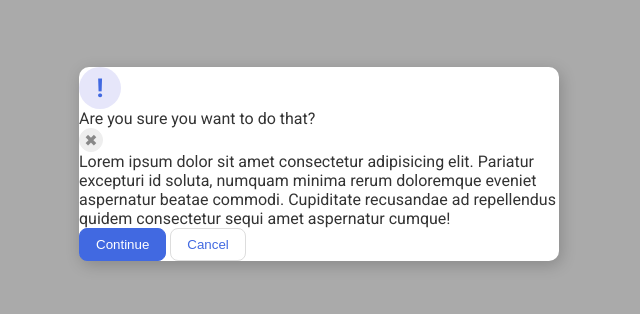
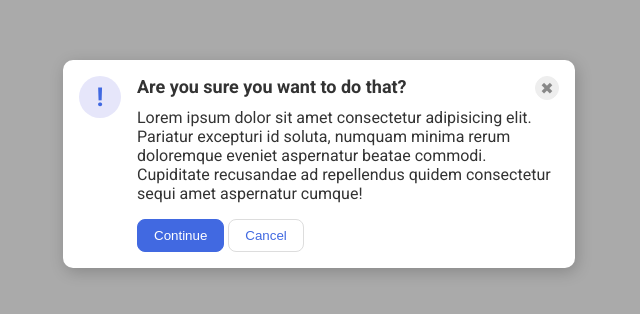
Before and after one commit to ssaturgo2/flex-practice, a plain HTML site: page 05-flex-modal/index.html in a window 1280 px wide. Shown: the part 236-550 px from the top of the page, without its empty margins (321-961 px from the left). Drawn offline with Linux system fonts and the light colour scheme.

Commit message:
submit solutions. problem 5

```diff
--- a/05-flex-modal/index.html
+++ b/05-flex-modal/index.html
@@ -10,11 +10,15 @@
   <body>
     <div class="modal">
       <div class="icon">!</div>
-      <div class="header">Are you sure you want to do that?</div>
-      <button class="close-button">✖</button>
-      <div class="text">Lorem ipsum dolor sit amet consectetur adipisicing elit. Pariatur excepturi id soluta, numquam minima rerum doloremque eveniet aspernatur beatae commodi. Cupiditate recusandae ad repellendus quidem consectetur sequi amet aspernatur cumque!</div>
-      <button class="continue">Continue</button>
-      <button class="cancel">Cancel</button>
+      <div class="content">
+        <div class="top">
+          <div class="header">Are you sure you want to do that?</div>
+          <button class="close-button">✖</button>
+        </div>
+        <div class="text">Lorem ipsum dolor sit amet consectetur adipisicing elit. Pariatur excepturi id soluta, numquam minima rerum doloremque eveniet aspernatur beatae commodi. Cupiditate recusandae ad repellendus quidem consectetur sequi amet aspernatur cumque!</div>
+        <button class="continue">Continue</button>
+        <button class="cancel">Cancel</button>
+      </div>
     </div>
   </body>
 </html>
--- a/05-flex-modal/style.css
+++ b/05-flex-modal/style.css
@@ -1,4 +1,8 @@
 @import url('https://fonts.googleapis.com/css2?family=Roboto:wght@400;700&display=swap');
+
+/* * {
+  border: red 1px solid;
+} */
 
 html, body {
   height: 100%;
@@ -13,6 +17,27 @@ body {
   display: flex;
   align-items: center;
   justify-content: center;
+
+}
+
+.text {
+  margin-top: 8px;
+  margin-bottom: 16px;
+  font-size: 16px;
+}
+
+.content {
+  margin-left: 16px;
+}
+
+.top {
+  display: flex;
+  justify-content: space-between;
+}
+
+.header {
+  font-weight: bold;
+  font-size: 18px;
 }
 
 .modal {
@@ -20,6 +45,9 @@ body {
   width: 480px;
   border-radius: 10px;
   box-shadow: 2px 4px 16px rgba(0,0,0,.2);
+  display: flex;
+  padding: 16px;
+
 }
 
 .icon {
@@ -33,6 +61,7 @@ body {
   display: flex;
   align-items: center;
   justify-content: center;
+  flex-shrink: 0;
 }
 
 .close-button {
```
